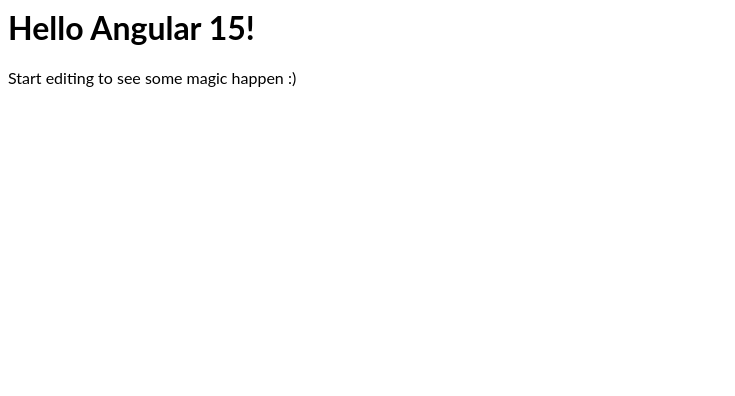
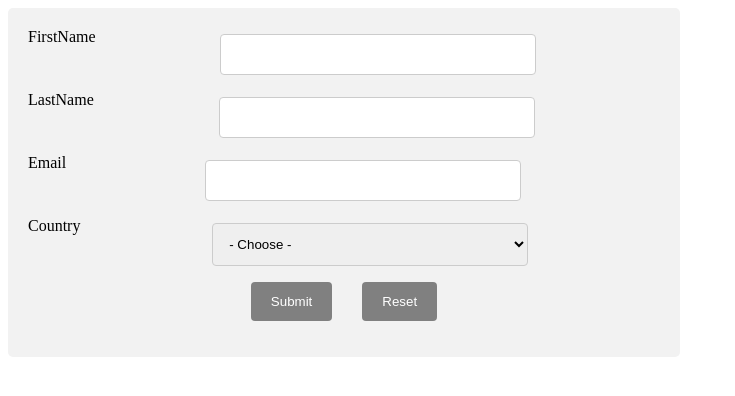
Before and after one commit to ShobiAJ/angular-ivy-h5bwnz, an Angular app: page / in a window 1280 px wide. Shown: the top 396 px of the page, without its empty margins (0-735 px from the left). Built offline with nearby package versions, Linux system fonts and the light colour scheme.

Commit message:
3 files modified

```diff
--- a/src/app/app.component.css
+++ b/src/app/app.component.css
@@ -1,3 +1,55 @@
 p {
   font-family: Lato;
 }
+
+.not-valid {
+  color: red;
+}
+
+input.ng-touched.ng-invalid {
+  border: 2px solid red;
+}
+
+input.ng-touched.ng-valid {
+  border: 2px solid green;
+}
+
+input[type=text],input[type=email], select, textarea {
+  width: 50%;
+  padding: 12px;
+  border: 1px solid #ccc;
+  border-radius: 4px;
+  box-sizing: border-box;
+  margin-top: 6px;
+  margin-bottom: 16px;
+  resize: vertical;
+}
+
+button {
+  background-color: #04AA6D;
+  color: white;
+  padding: 12px 20px;
+  border: none;
+  border-radius: 4px;
+  cursor: pointer;
+}
+
+button[disabled] {
+  background-color: grey;
+}
+
+.right-align {
+ margin-left: 30px;
+}
+
+label {
+  float: left;
+}
+
+.container {
+  border-radius: 5px;
+  background-color: #f2f2f2;
+  padding: 20px;
+  width: 50%;
+  text-align: center;
+}
--- a/src/app/app.component.html
+++ b/src/app/app.component.html
@@ -1,4 +1,33 @@
-<hello name="{{ name }}"></hello>
-<p>
-  Start editing to see some magic happen :)
-</p>
+<div class="container">
+<form #myForm="ngForm">
+<div class="form-group">
+  <label>FirstName</label>
+  <input type="text" name="firstname" ngModel required #firstName="ngModel" minlength="3"/>
+  <small *ngIf="firstName?.errors?.required && firstName?.touched" class="not-valid">Field is required</small>
+  <small *ngIf="firstName?.errors?.minlength && firstName?.touched" class="not-valid">Field requires minimum of 3 characters</small>
+</div>
+<div class="form-group">
+  <label>LastName</label>
+  <input type="text" name="lastName" ngModel required #lastName="ngModel" minlength="3"/>
+  <small *ngIf="lastName?.errors?.required && lastName?.touched" class="not-valid">Field is required</small>
+  <small *ngIf="lastName?.errors?.minlength && lastName?.touched" class="not-valid">Field requires minimum of 3 characters</small>
+</div>
+<div class="form-group">
+<label>Email</label>
+<input type="email" name="email" ngModel required #email="ngModel" email/>
+<small *ngIf="!email?.valid && email?.touched" class="not-valid">Field is required</small>
+</div>
+<div class="form-group">
+<label>Country</label>
+<select ngModel name="country" required #country="ngModel">
+  <option value="" disabled>- Choose -</option>
+  <option *ngFor="let c of countryNames" [value]="c.country">{{c.country}}</option>
+</select>
+<small *ngIf="!country?.valid && country?.touched" class="not-valid">Field is required</small>
+</div>
+<div class="form-group">
+  <button [disabled]="!myForm.valid" (click)="onSubmit(myForm)">Submit</button>
+  <button class="right-align" [disabled]="!myForm.valid" (click)="onReset(myForm)">Reset</button>
+</div>
+</form>
+</div>
--- a/src/app/app.component.ts
+++ b/src/app/app.component.ts
@@ -1,4 +1,5 @@
 import { Component, VERSION } from '@angular/core';
+import { NgForm } from '@angular/forms';
 
 @Component({
   selector: 'my-app',
@@ -6,5 +7,16 @@
   styleUrls: [ './app.component.css' ]
 })
 export class AppComponent  {
-  name = 'Angular ' + VERSION.major;
+  countryNames = [
+    {country:'India'}, {country:'Japan'}, {country:'China'},{country:'UAE'}
+  ]
+
+  onSubmit(value) {
+    console.log('hi');
+    console.log(value.value);
+  }
+
+  onReset(form: NgForm) {
+    form.reset()
+  }
 }
```
